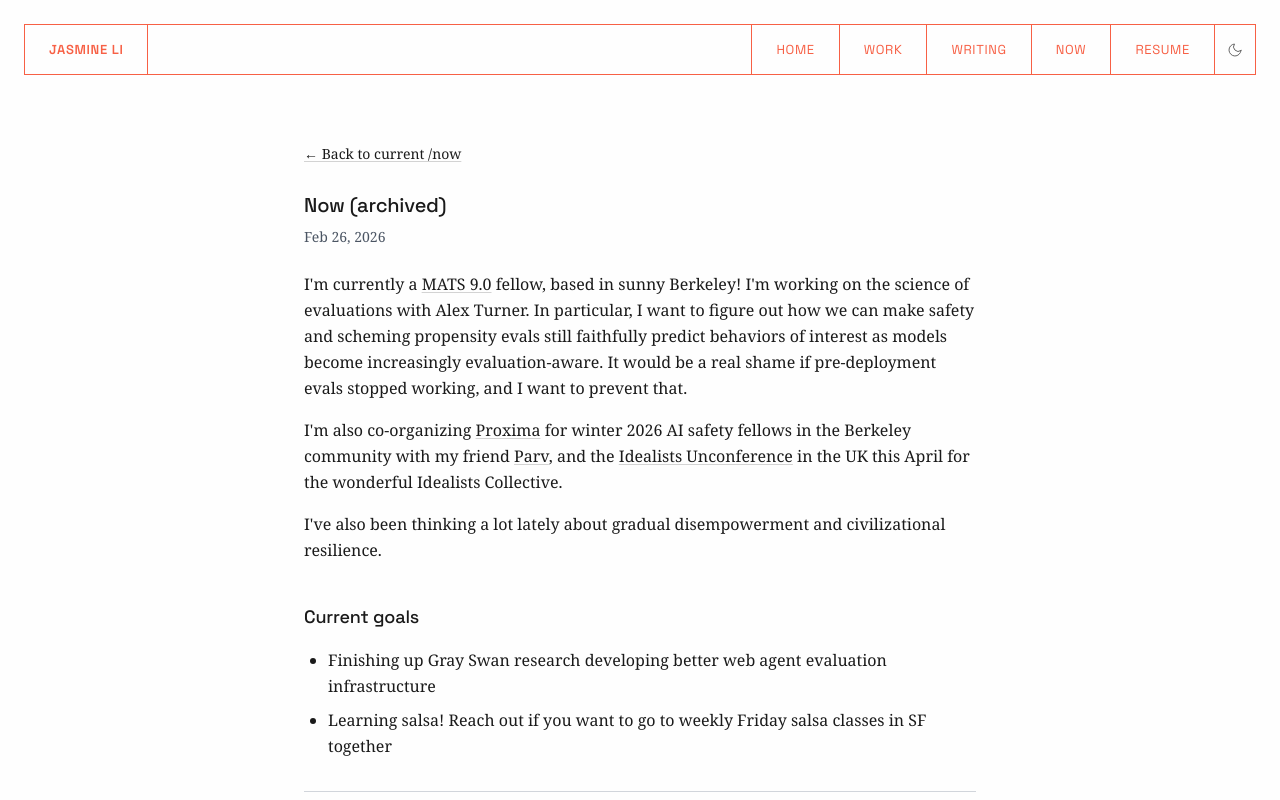
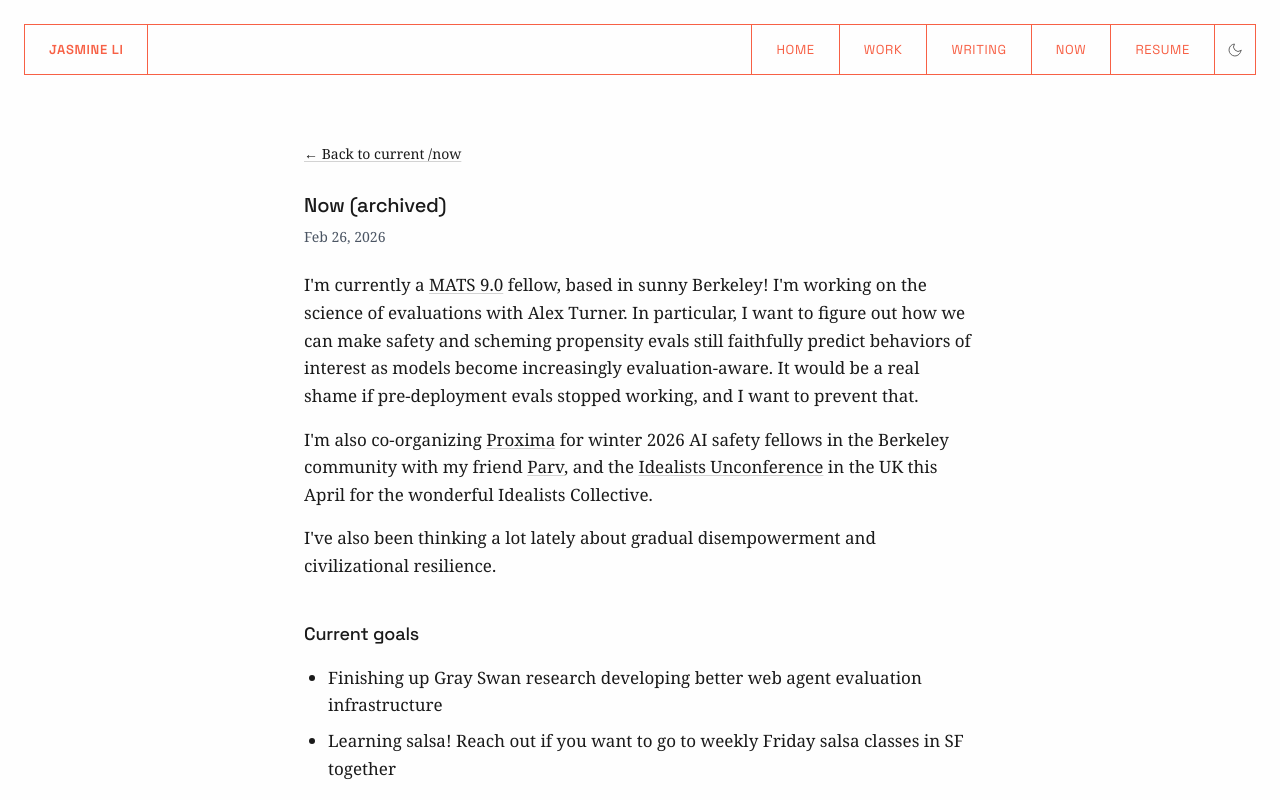
Before and after one commit to jasmineee-li/personal-site, a Next.js app: page /now/2026-02-26 in a window 1280 px wide. Shown: the top 800 px of the page. Built offline with nearby package versions, Linux system fonts and the light colour scheme.

Commit message:
Normalize archived /now page text to homepage size

```diff
--- a/src/app/now/2026-02-26/page.tsx
+++ b/src/app/now/2026-02-26/page.tsx
@@ -11,7 +11,7 @@ export default function NowArchive20260226() {
       <h1 className="text-xl font-medium mb-2 accent-font">Now (archived)</h1>
       <p className="text-sm text-gray-600 mb-6">Feb 26, 2026</p>
 
-      <p className="mb-4 text-base leading-relaxed">
+      <p className="mb-4 leading-relaxed">
         I&apos;m currently a{" "}
         <a
           className="hyperlink"
@@ -29,7 +29,7 @@ export default function NowArchive20260226() {
         want to prevent that.
       </p>
 
-      <p className="mb-4 text-base leading-relaxed">
+      <p className="mb-4 leading-relaxed">
         I&apos;m also co-organizing{" "}
         <a
           className="hyperlink"
@@ -61,7 +61,7 @@ export default function NowArchive20260226() {
         in the UK this April for the wonderful Idealists Collective.
       </p>
 
-      <p className="mb-4 text-base leading-relaxed">
+      <p className="mb-4 leading-relaxed">
         I&apos;ve also been thinking a lot lately about gradual disempowerment
         and civilizational resilience.
       </p>
@@ -69,7 +69,7 @@ export default function NowArchive20260226() {
       <h2 className="text-lg font-medium mt-10 mb-4 accent-font">
         Current goals
       </h2>
-      <ul className="list-disc pl-6 space-y-2 mb-6 text-base leading-relaxed">
+      <ul className="list-disc pl-6 space-y-2 mb-6 leading-relaxed">
         <li>
           Finishing up Gray Swan research developing better web agent evaluation
           infrastructure
```
